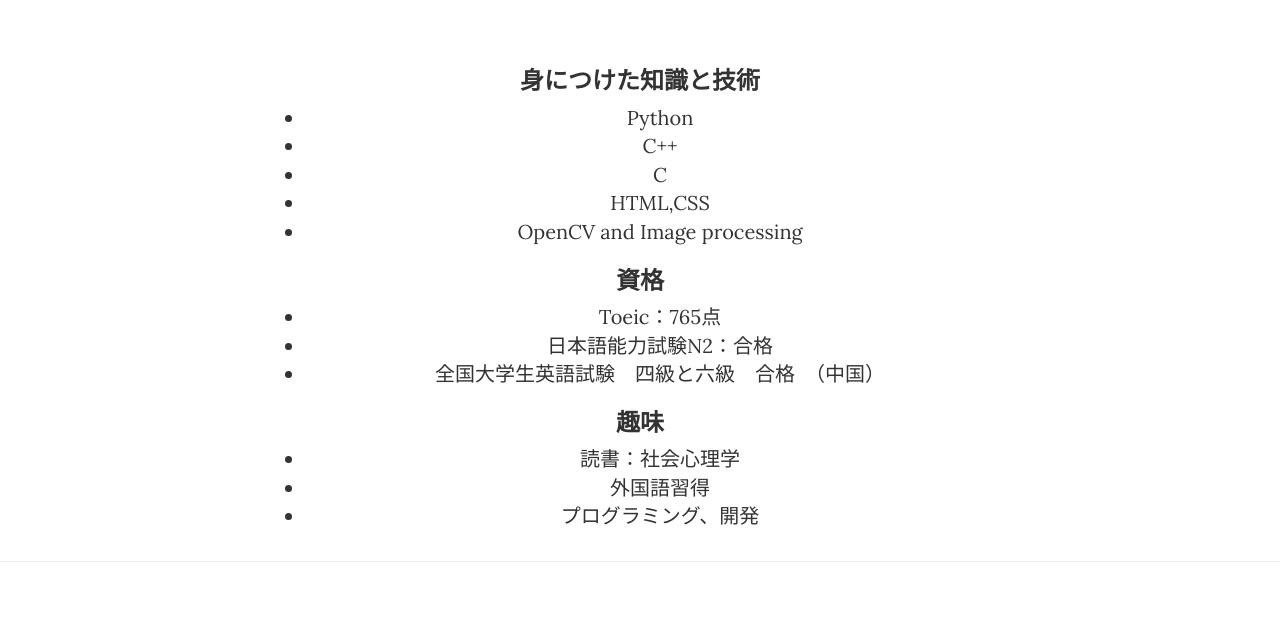
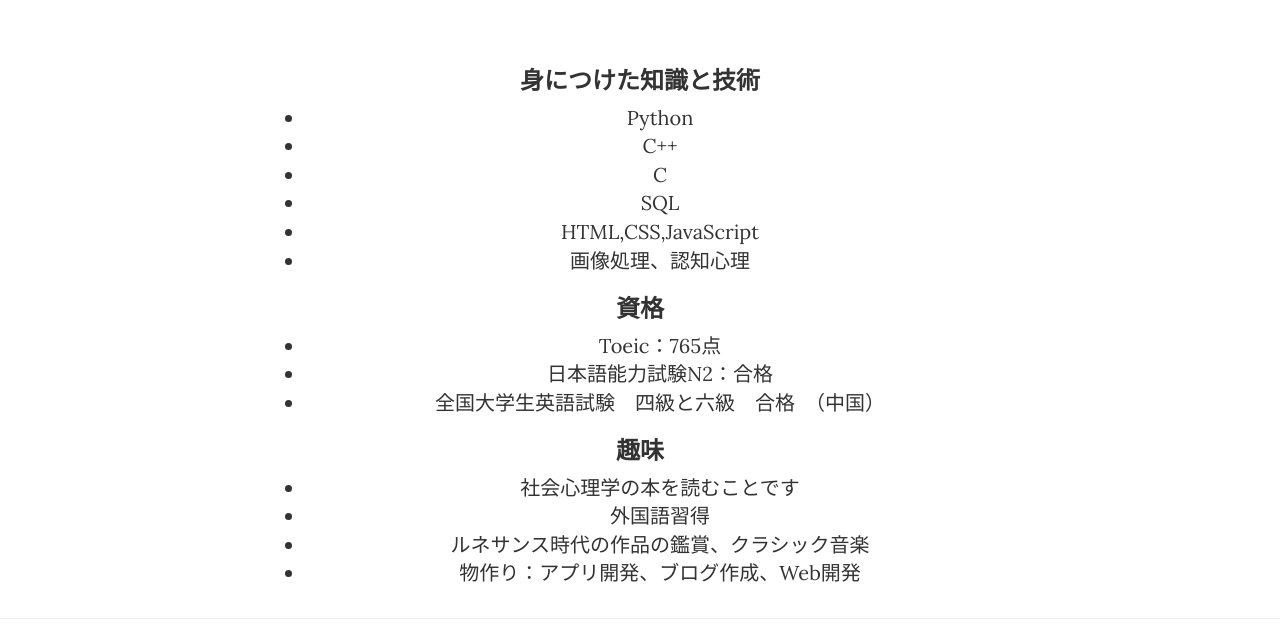
Before and after one commit to maronggithub/My-blog-version-1-, a website: page index.html in a window 1280 px wide. Shown: the part 451-1080 px from the top of the page. Drawn offline with nearby package versions, Linux system fonts and the light colour scheme.

Commit message:
Update index.html
update the information of personal interest

```diff
--- a/index.html
+++ b/index.html
@@ -128,8 +128,9 @@
               <li>Python</li>
               <li>C++</li>
               <li>C</li>
-              <li>HTML,CSS</li>
-              <li>OpenCV and Image processing</li>
+              <li>SQL</li>
+              <li>HTML,CSS,JavaScript</li>
+              <li>画像処理、認知心理</li>
             </ul>
             <h3>資格</h3>
             <ul class="text-center">
@@ -139,9 +140,10 @@
             </ul>
             <h3>趣味</h3>
             <ul class="text-center">
-              <li>読書：社会心理学</li>
+              <li>社会心理学の本を読むことです</li>
               <li>外国語習得</li>
-              <li>プログラミング、開発</li>
+              <li>ルネサンス時代の作品の鑑賞、クラシック音楽</li>
+              <li>物作り：アプリ開発、ブログ作成、Web開発</li>
             </ul>
           </div>
         </div>
```
